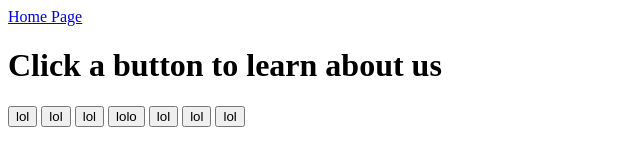
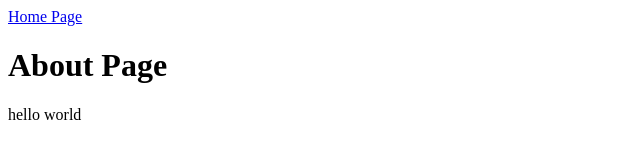
Before and after one commit to usmansafk/learn-JS, a plain HTML site: page about.html in a window 1280 px wide. Shown: the whole page, without its empty margins (0-640 px from the left). Drawn offline with Linux system fonts and the light colour scheme.

Commit message:
helper methods!

```diff
--- a/about.html
+++ b/about.html
@@ -8,14 +8,7 @@
   </head>
   <body>
     <a href="index.html">Home Page</a>
-    <h1>Click a button to learn about us</h1>
-    <button class="btn">lol</button>
-    <button class="btn">lol</button>
-    <button class="btn">lol</button>
-    <button class="btn">lolo</button>
-    <button class="btn">lol</button>
-    <button class="btn">lol</button>
-    <button class="btn">lol</button>
+    <h1>About Page</h1>
 
     <script src="./app.js"></script>
   </body>
--- a/app.js
+++ b/app.js
@@ -1,5 +1,3 @@
-document.querySelectorAll(".btn").forEach((element) => {
-  element.addEventListener("click", () => {
-    alert("External");
-  });
-});
+document.write("hello world");
+// alert("hello world");
+console.log("hello world");
```
Also changed, not shown: index.html (+2 -15 lines).
